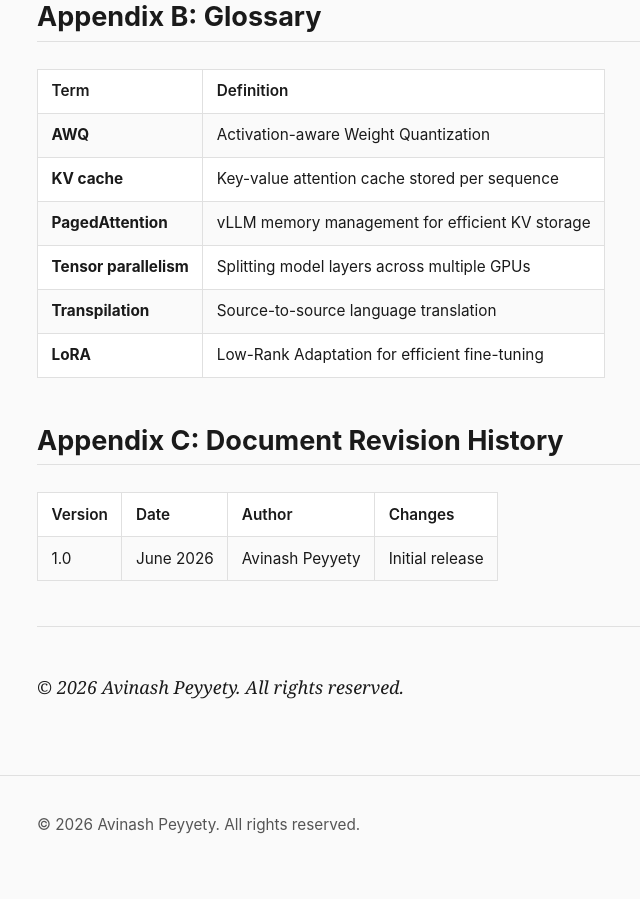
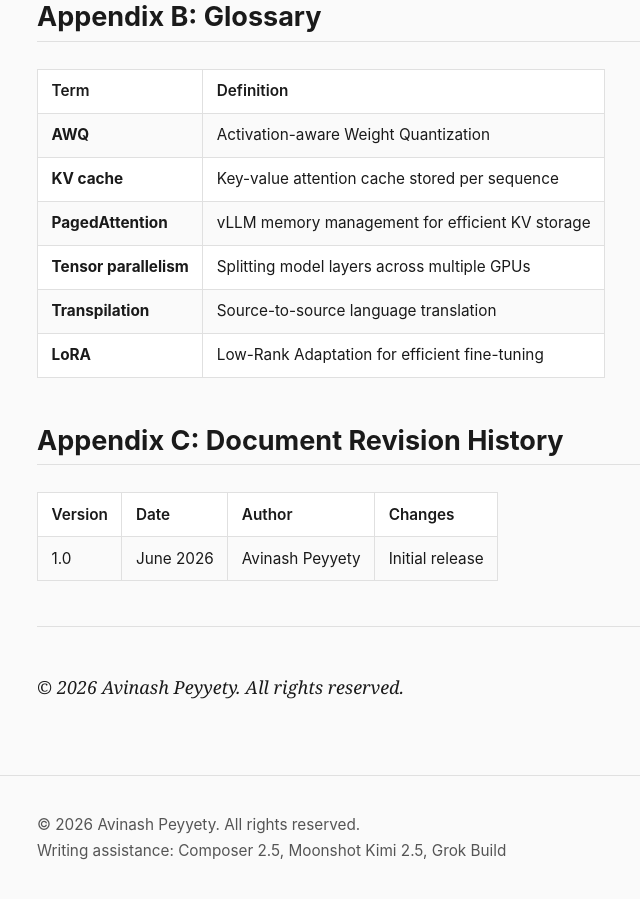
Before and after one commit to avinashpeyyety/white-papers, a Jekyll site: the page built from papers/optimal-local-llm-reasoning-24x7.md, in a window 1280 px wide and 900 px high, scrolled down 29189 px. Shown: the whole window, without its empty margins (230-870 px from the left). Built offline with Jekyll 4.4.1, drawn with Linux system fonts in a browser that asks for light colours; before the commit the page ends 30063 px from its top, so only the background shows below that.

Commit message:
Fix Pages deploy (enablement) and add writing credits

```diff
--- a/_layouts/default.html
+++ b/_layouts/default.html
@@ -20,12 +20,15 @@
     <article class="paper">
       <header class="paper-header">
         <h1>{{ page.title }}</h1>
-        {% if page.author or page.date %}
+        {% if page.author or page.date or page.contributors %}
         <p class="paper-meta">
           {% if page.author %}<span class="author">{{ page.author }}</span>{% endif %}
           {% if page.author and page.date %} · {% endif %}
           {% if page.date %}<time datetime="{{ page.date | date: '%Y-%m-%d' }}">{{ page.date | date: "%B %Y" }}</time>{% endif %}
         </p>
+        {% if page.contributors %}
+        <p class="paper-contributors">Writing assistance: {{ page.contributors }}</p>
+        {% endif %}
         {% endif %}
       </header>
       <div class="paper-content">
@@ -40,6 +43,7 @@
   <footer class="site-footer">
     <div class="container">
       <p>&copy; {{ 'now' | date: "%Y" }} {{ site.author }}. All rights reserved.</p>
+      <p class="footer-credits">Writing assistance: Composer 2.5, Moonshot Kimi 2.5, Grok Build</p>
     </div>
   </footer>
 </body>
```
Also changed, not shown: index.md (+2 -0 lines), .github/workflows/pages.yml, README.md.
